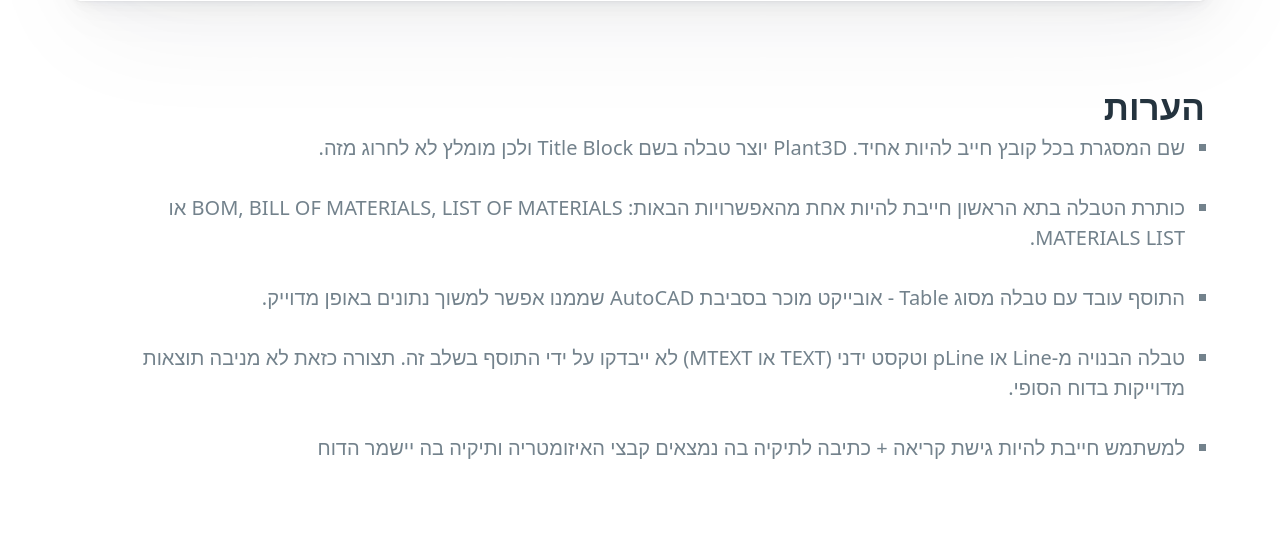
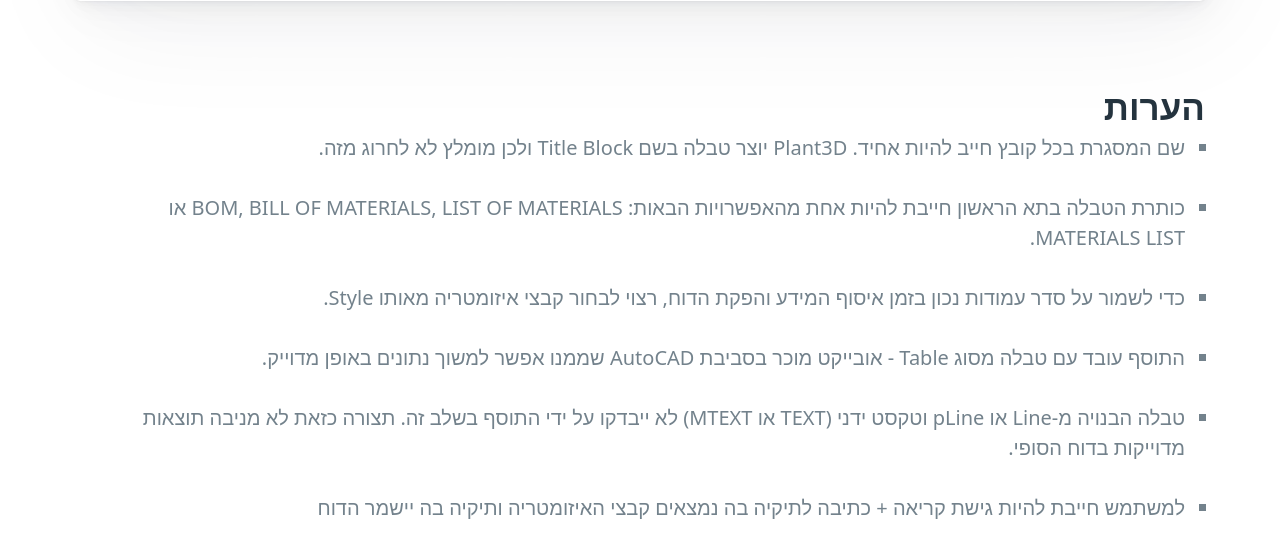
Before and after one commit to ddiatlov/IsoToMTODemoSite, a plain HTML site: page index.html in a window 1280 px wide. Shown: the part 970-1527 px from the top of the page. Drawn offline with nearby package versions, Linux system fonts and the light colour scheme.

Commit message:
Update index.html

```diff
--- a/index.html
+++ b/index.html
@@ -28,13 +28,16 @@
               Block ולכן מומלץ לא לחרוג מזה.
             </p>
           </li>
-
-<li>
+          <li>
             <p>
               כותרת הטבלה בתא הראשון חייבת להיות אחת מהאפשרויות הבאות: BOM, BILL OF MATERIALS, LIST OF MATERIALS או MATERIALS LIST.
             </p>
           </li>
-
+          <li>
+            <p>
+              כדי לשמור על סדר עמודות נכון בזמן איסוף המידע והפקת הדוח, רצוי לבחור קבצי איזומטריה מאותו Style.
+            </p>
+          </li>
           <li>
             <p>
               התוסף עובד עם טבלה מסוג Table - אובייקט מוכר בסביבת AutoCAD שממנו
```
